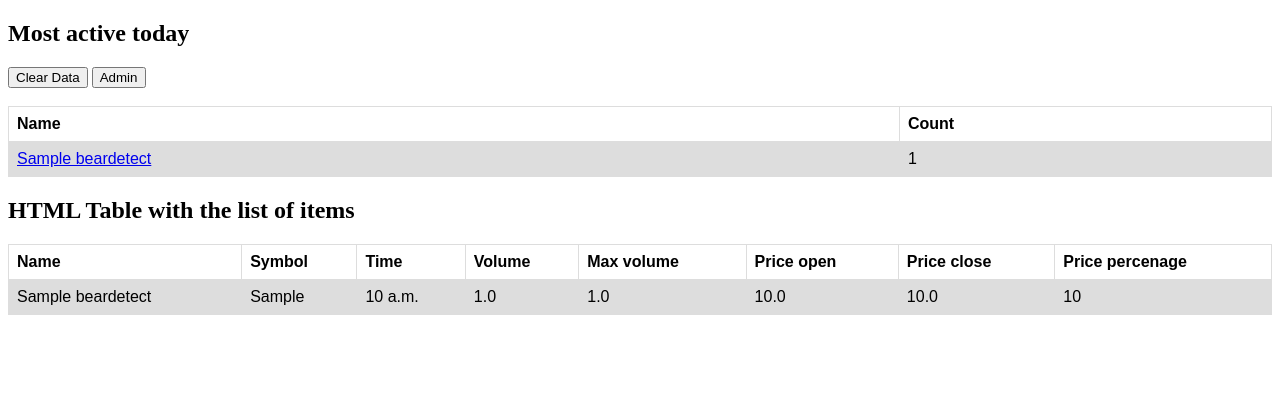
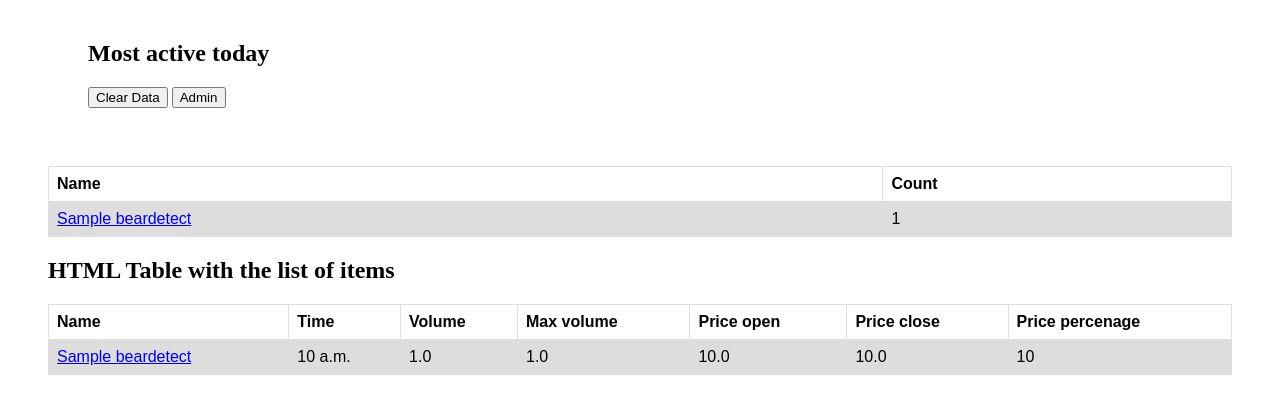
Before and after one commit to dawidsyty1/stock_bot, a Django app: page / in a window 1280 px wide. Shown: the top 414 px of the page. Run offline with Django 3.2, Linux system fonts and the light colour scheme; tables that the repository leaves empty hold one stand-in row (values such as "Sample post").

Commit message:
added key to the bear model

```diff
--- a/detector/models.py
+++ b/detector/models.py
@@ -84,6 +84,8 @@ class BearDetect(models.Model):
     )
 
     time = models.TimeField(blank=True, null=True)
+
+    action_settings = models.ForeignKey(ActionSettings, blank=True, null=True, on_delete=models.DO_NOTHING)
 
     volume = models.FloatField(blank=True, null=True)
 
--- a/detector/parser.py
+++ b/detector/parser.py
@@ -46,6 +46,7 @@ def parse_response_data(serialized_response, hours_dictionary_average, item):
                             symbol=item.symbol,
                             name=item.name,
                             price_percenage=volumen_changed_percentage,
+                            action_settings=item,
                             volume=str(volume),
                             max_volume=str(fast_average_value),
                             time_resolution=item.time_resolution,
--- a/detector/views.py
+++ b/detector/views.py
@@ -27,8 +27,8 @@ class BearListView(APIView):
     def create_bear_list():
         return [
             {
+                'action_settings': item.action_settings.id,
                 'name': item.name,
-                'symbol': item.symbol,
                 'time': item.time,
                 'volume': item.volume,
                 'max_volume': item.max_volume,
--- a/templates/bear_detector.html
+++ b/templates/bear_detector.html
@@ -2,6 +2,9 @@
 <html>
 <head>
 <style>
+div{
+  margin: 40px;
+}
 table {
   font-family: arial, sans-serif;
   border-collapse: collapse;
@@ -20,9 +23,9 @@ tr:nth-child(even) {
 </style>
 </head>
 <body>
-
+    <div>
+        <div>
             <h2>Most active today</h2>
-<div>
             <button type="button" onclick="location.href='/?clear_data=true'" >Clear Data</button>
             <button type="button" onclick="location.href='/admin/detector'" >Admin</button>
         </div>
@@ -46,7 +49,6 @@ tr:nth-child(even) {
         <table>
               <tr>
                 <th>Name</th>
-        <th>Symbol</th>
                 <th>Time</th>
                 <th>Volume</th>
                 <th>Max volume</th>
@@ -56,8 +58,7 @@ tr:nth-child(even) {
               </tr>
             {% for bear in bears_list %}
               <tr>
-        <td>{{bear.name}}</td>
-        <td>{{bear.symbol}}</td>
+                <td><a href="/admin/detector/actionsettings/{{ bear.action_settings }}/change/" target="_blank"> {{bear.name}} </a></td>
                 <td>{{bear.time}}</td>
                 <td>{{bear.volume}}</td>
                 <td>{{bear.max_volume}}</td>
@@ -67,7 +68,7 @@ tr:nth-child(even) {
              </tr>
             {% endfor %}
         </table>
-
+    </div>
 </body>
 <script language="javascript" type="text/javascript">
 setTimeout(reloadPage, 5000);
```
Also changed, not shown: detector/migrations/0017_beardetect_action_settings.py (added). Lines whose indentation alone changed are shown as unchanged.
